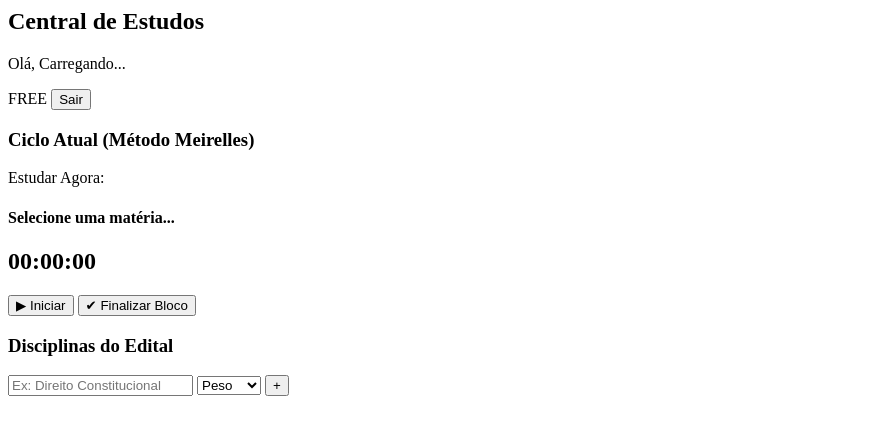
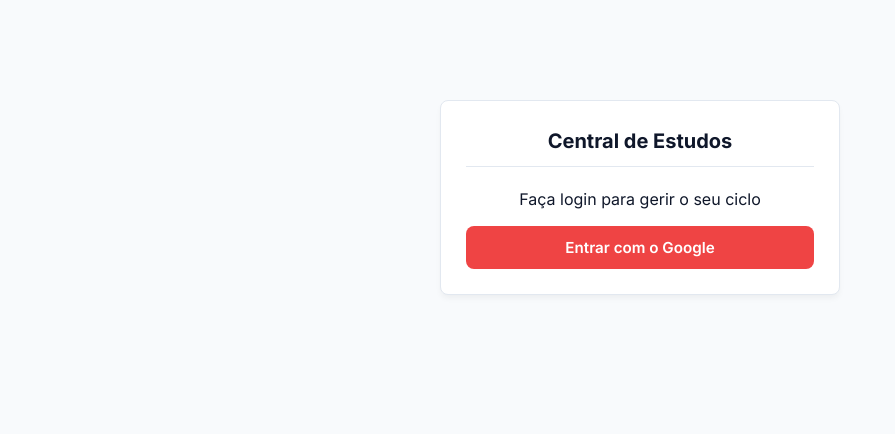
Before and after one commit to marcosfs1306/central-de-estudos-app, a plain HTML site: page index.html in a window 1280 px wide. Shown: the whole page, without its empty margins (0-895 px from the left). Drawn offline with Linux system fonts and the light colour scheme.

Commit message:
Update index.html

```diff
--- a/index.html
+++ b/index.html
@@ -1,40 +1,56 @@
-<!-- TELA 2: PAINEL DE ESTUDOS (DASHBOARD) -->
-<div id="viewDashboard" class="hidden">
+<!DOCTYPE html>
+<html lang="pt-BR">
+<head>
+    <meta charset="UTF-8">
+    <meta name="viewport" content="width=device-width, initial-scale=1.0">
+    <title>Central de Estudos</title>
+    <!-- Ligação corrigida ao ficheiro CSS (na mesma raiz) -->
+    <link rel="stylesheet" href="style.css">
+    <!-- Fonte profissional (Inter) -->
+    <link href="https://fonts.googleapis.com/css2?family=Inter:wght@400;500;600;700&display=swap" rel="stylesheet">
+</head>
+<body>
+    <!-- TELA DE LOGIN -->
+    <div id="auth-container" class="container">
+        <div class="card auth-card">
+            <h2>Central de Estudos</h2>
+            <p>Faça login para gerir o seu ciclo</p>
+            <button id="btnLoginGoogle" class="btn btn-google">Entrar com o Google</button>
+        </div>
+    </div>
 
-  <!-- Cabeçalho Superior -->
-  <header class="dashboard-header">
+    <!-- TELA PRINCIPAL DO APP (Oculta até fazer login) -->
+    <div id="app-container" class="container hidden">
+        <header class="header">
+            <h1>Central de Estudos</h1>
             <div class="user-info">
-      <h2 class="logo">Central de Estudos</h2>
-      <p id="userGreeting">Olá, Carregando...</p>
-    </div>
-    <div class="header-actions">
-      <span id="planBadge" class="badge free">FREE</span>
-      <button id="btnSair" class="btn-outline">Sair</button>
+                <span id="userName">Olá, Carregando...</span>
+                <span class="badge">FREE</span>
+                <button id="btnSair" class="btn btn-outline">Sair</button>
             </div>
         </header>
 
-  <!-- Corpo Principal do App -->
-  <main class="dashboard-grid">
+        <main class="grid-layout">
+            <!-- Bloco 1: Ciclo Atual (Meirelles) -->
+            <section class="card">
+                <h2>Ciclo Atual (Método Meirelles)</h2>
+                <div class="cycle-info">
+                    <p>Estudar Agora:</p>
+                    <h3 id="materiaAtual">Selecione uma matéria...</h3>
+                </div>
 
-    <!-- Bloco 1: A Roleta / Cronômetro -->
-    <section class="card roleta-card">
-      <h3>Ciclo Atual (Método Meirelles)</h3>
-      <div class="materia-destaque">
-        <span class="label">Estudar Agora:</span>
-        <h4 id="materiaAtualDisplay">Selecione uma matéria...</h4>
-      </div>
-      <div class="cronometro-container">
-        <h1 id="tempoDisplay">00:00:00</h1>
-        <div class="botoes-cronometro">
-          <button id="btnPlay" class="btn-primary">▶ Iniciar</button>
-          <button id="btnStop" class="btn-success">✔ Finalizar Bloco</button>
+                <div class="timer-container">
+                    <h2 id="cronometro">00:00:00</h2>
+                    <div class="timer-actions">
+                        <button id="btnIniciar" class="btn btn-primary">▶ Iniciar</button>
+                        <button id="btnFinalizar" class="btn btn-success" disabled>✔ Finalizar Bloco</button>
                     </div>
                 </div>
             </section>
 
-    <!-- Bloco 2: Gestão de Matérias -->
-    <section class="card matérias-card">
-      <h3>Disciplinas do Edital</h3>
+            <!-- Bloco 2: Gestão do Edital -->
+            <section class="card">
+                <h2>Disciplinas do Edital</h2>
                 <form id="formMateria" class="form-row">
                     <input type="text" id="nomeMateria" placeholder="Ex: Direito Constitucional" required>
                     <select id="pesoMateria" required>
@@ -43,12 +59,16 @@
                         <option value="2">Peso 2</option>
                         <option value="3">Peso 3</option>
                     </select>
-        <button type="submit" class="btn-primary">+</button>
+                    <button type="submit" class="btn btn-primary">+</button>
                 </form>
-
-      <!-- Lista onde as matérias vão aparecer -->
-      <ul id="listaMaterias" class="lista-materias"></ul>
+                <ul id="listaMaterias" class="item-list">
+                    <!-- As matérias inseridas aparecerão aqui -->
+                </ul>
             </section>
-
         </main>
     </div>
+
+    <!-- Ligação corrigida ao JavaScript (type="module" é obrigatório para o Firebase moderno) -->
+    <script type="module" src="app.js"></script>
+</body>
+</html>
```
Lines whose indentation alone changed are shown as unchanged.
